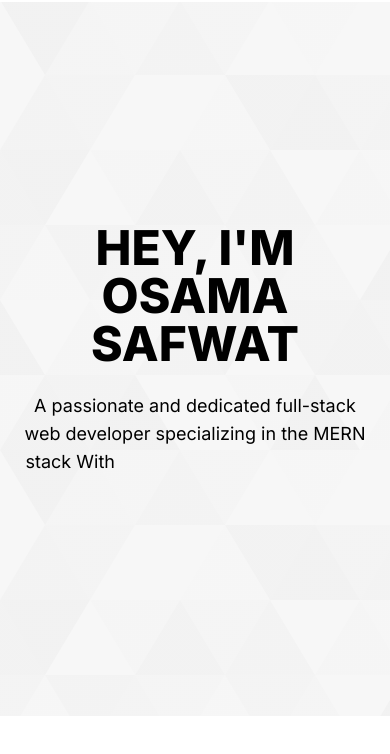
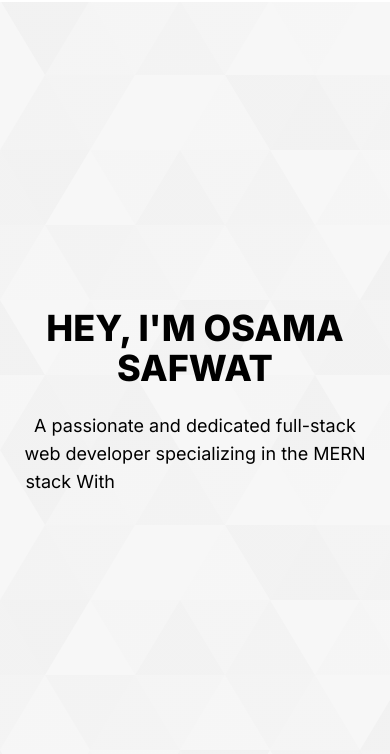
Before and after one commit to osamazxo/portfolio, a Next.js app: page / in a window 390 px wide. Shown: the top 754 px of the page. Built offline with nearby package versions, Linux system fonts and the light colour scheme.

Commit message:
fixed some responsive issues in hero section

```diff
--- a/src/app/_components/Hero/index.tsx
+++ b/src/app/_components/Hero/index.tsx
@@ -5,19 +5,19 @@
 const Hero = () => {
   return (
     <div
-      className="pt-56 pb-[7.5rem] px-4 text-center"
+      className=" min-h-screen pt-[80px] px-4 flex flex-col justify-center  text-center"
       style={{
         backgroundImage:
           "linear-gradient(to right, rgba(245, 245, 245, 0.8), rgba(245, 245, 245, 0.8)), url(/images/bg.svg)",
       }}
     >
-      <div>
-        <p className="font-extrabold text-5xl uppercase">
+      <p className="font-extrabold text-4xl sm:text-5xl uppercase">
         {"Hey, I'm Osama Safwat".split("").map((letter, index) => (
           <span
             key={letter + index}
             style={{
               opacity: 0,
+              visibility: "hidden",
               animation:
                 "appear 0.08s linear " + (0.1 + index * 0.08) + "s forwards",
             }}
@@ -34,6 +34,7 @@
               key={letter + index}
               style={{
                 opacity: 0,
+                visibility: "hidden",
                 animation:
                   "appear 0.04s linear " + (2 + index * 0.04) + "s forwards",
               }}
@@ -44,15 +45,16 @@
       </p>
       <Link
         href="#projects"
+        className="size-fit mx-auto"
         style={{
           opacity: 0,
+          visibility: "hidden",
           animation: "appear 0.2s linear 8.2s forwards",
         }}
       >
         <Button>Projects</Button>
       </Link>
     </div>
-    </div>
   );
 };
 
--- a/src/app/globals.css
+++ b/src/app/globals.css
@@ -9,8 +9,10 @@
 @keyframes appear {
   0% {
     opacity: 0;
+    visibility: hidden;
   }
   100% {
     opacity: 1;
+    visibility: visible;
   }
 }
--- a/src/ui/Header/index.tsx
+++ b/src/ui/Header/index.tsx
@@ -16,7 +16,7 @@
   return (
     <header
       className={clsx(
-        "flex items-center justify-between fixed w-screen top-0 left-0 p-4 bg-white",
+        "flex items-center justify-between fixed w-screen top-0 left-0 p-4 bg-white z-[1000]",
         styles["header"]
       )}
     >
@@ -36,9 +36,15 @@
         onClick={() => setMenuOpened((old) => !old)}
       />
       <ul
+        style={{
+          opacity: menuOpened ? 0 : 1,
+          animation: menuOpened ? "appear 0.2s linear 0.5s forwards" : "",
+        }}
         className={`${
-          menuOpened ? "flex right-4 top-[75px] flex-col absolute" : "hidden"
-        } gap-4 sm:flex sm:flex-row sm:items-center sm:static`}
+          menuOpened
+            ? "flex right-4 top-[90px] flex-col absolute p-4"
+            : "hidden"
+        } bg-white rounded-lg gap-4 sm:flex sm:flex-row sm:items-center sm:static`}
       >
         {navLinks.map((ele) => (
           <li key={ele[1]} className="font-semibold hover:text-indigo-600">
```
Lines whose indentation alone changed are shown as unchanged.
